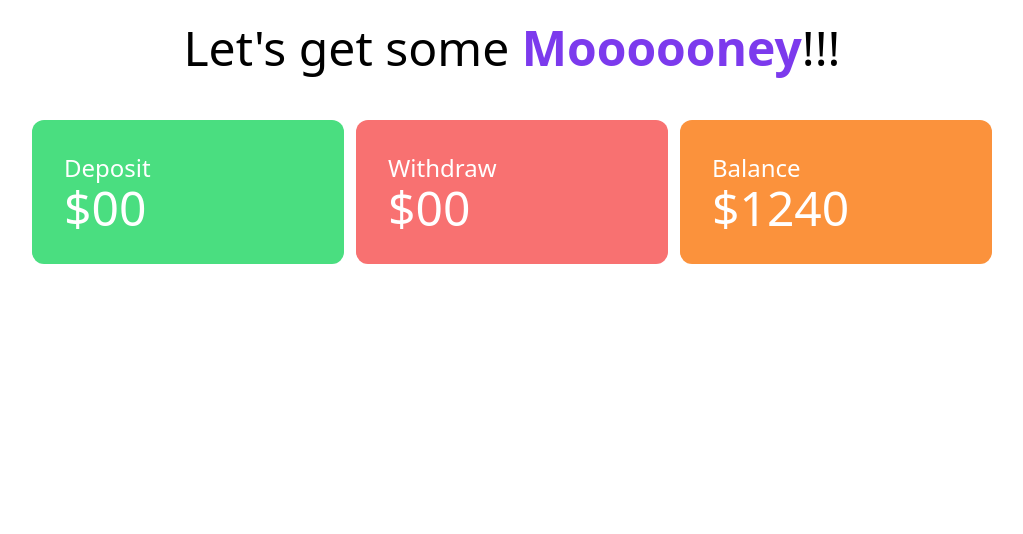
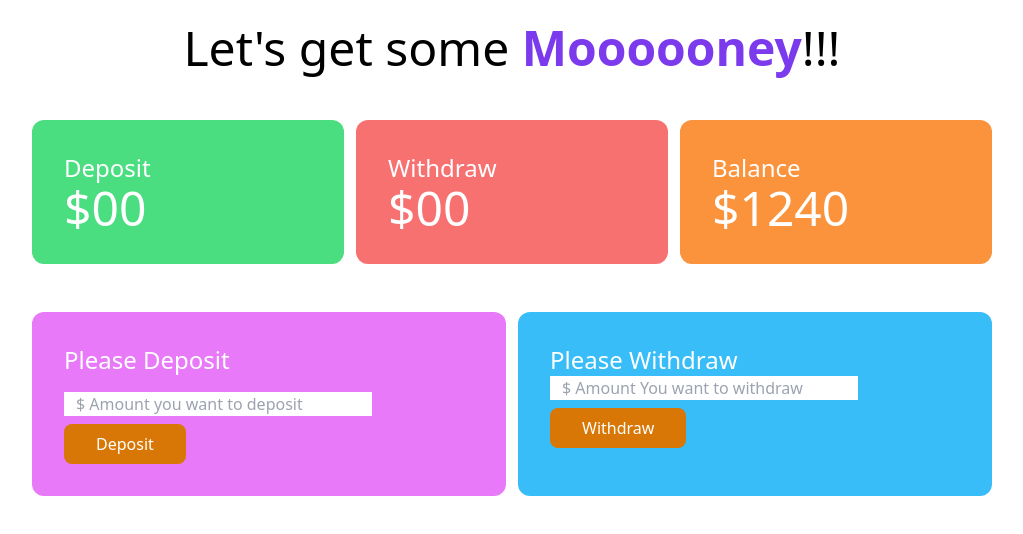
Before and after one commit to shafrinahamed97/baper-Bank-, a plain HTML site: page bank.html in a window 1280 px wide. Shown: the whole page, without its empty margins (128-1151 px from the left). Drawn offline with nearby package versions, Linux system fonts and the light colour scheme.

Commit message:
update bank site

```diff
--- a/bank.html
+++ b/bank.html
@@ -35,6 +35,36 @@
              </div>
         </section>
 
+        <!-- Deposit and Withdraw-->
+
+        <section class="mt-12">
+            <div class="grid grid-cols-2 gap-3 w-9/12 mx-auto text-white">
+                <div class="bg-fuchsia-400 p-8 rounded-xl">
+                    <h4 class="text-2xl mb-4">Please Deposit</h4>
+
+                        <input class="w-9/12 block mb-2 px-3" type="email" name="" id="user-email" placeholder="$ Amount you want to deposit">
+
+                        <button id="btn-deposit" class="bg-amber-600 hover:bg-sky-700 px-8 py-2 text-white font-medium rounded-lg">Deposit</button>
+
+
+
+              </div>
+              <div class="bg-sky-400 p-8 rounded-xl">
+                <h4 class="text-2xl">Please Withdraw</h4>
+
+                    <input class="w-9/12 block mb-2 px-3" type="email" name="" id="user-email" placeholder="$ Amount You want to withdraw">
+
+                    <button id="btn-deposit" class="bg-amber-600 hover:bg-sky-700 px-8 py-2 text-white font-medium rounded-lg">Withdraw</button>
+
+
+
+          </div>
+
+
+      </div>
+
+        </section>
+
     </main>
 </head>
 <body>
```
